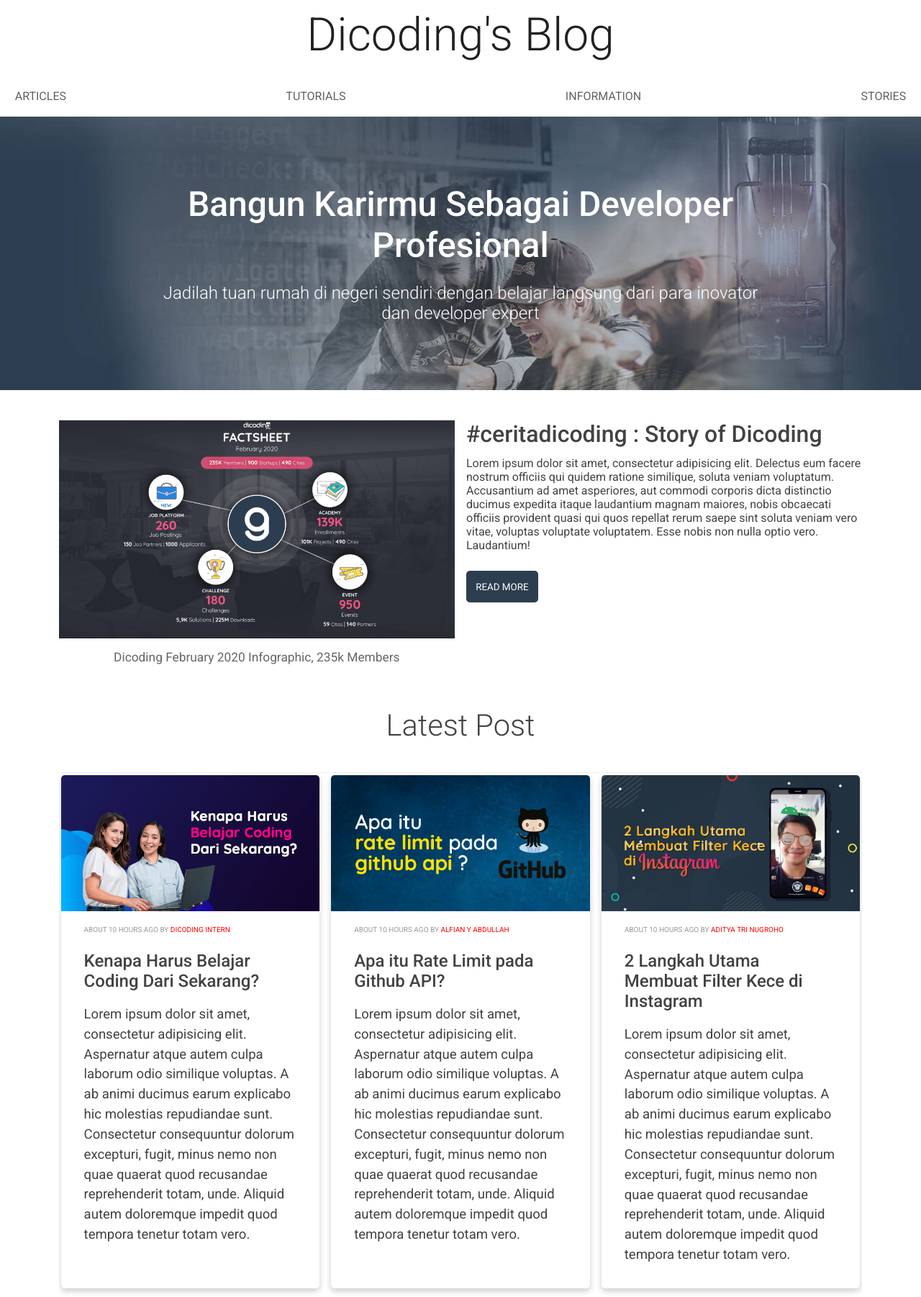
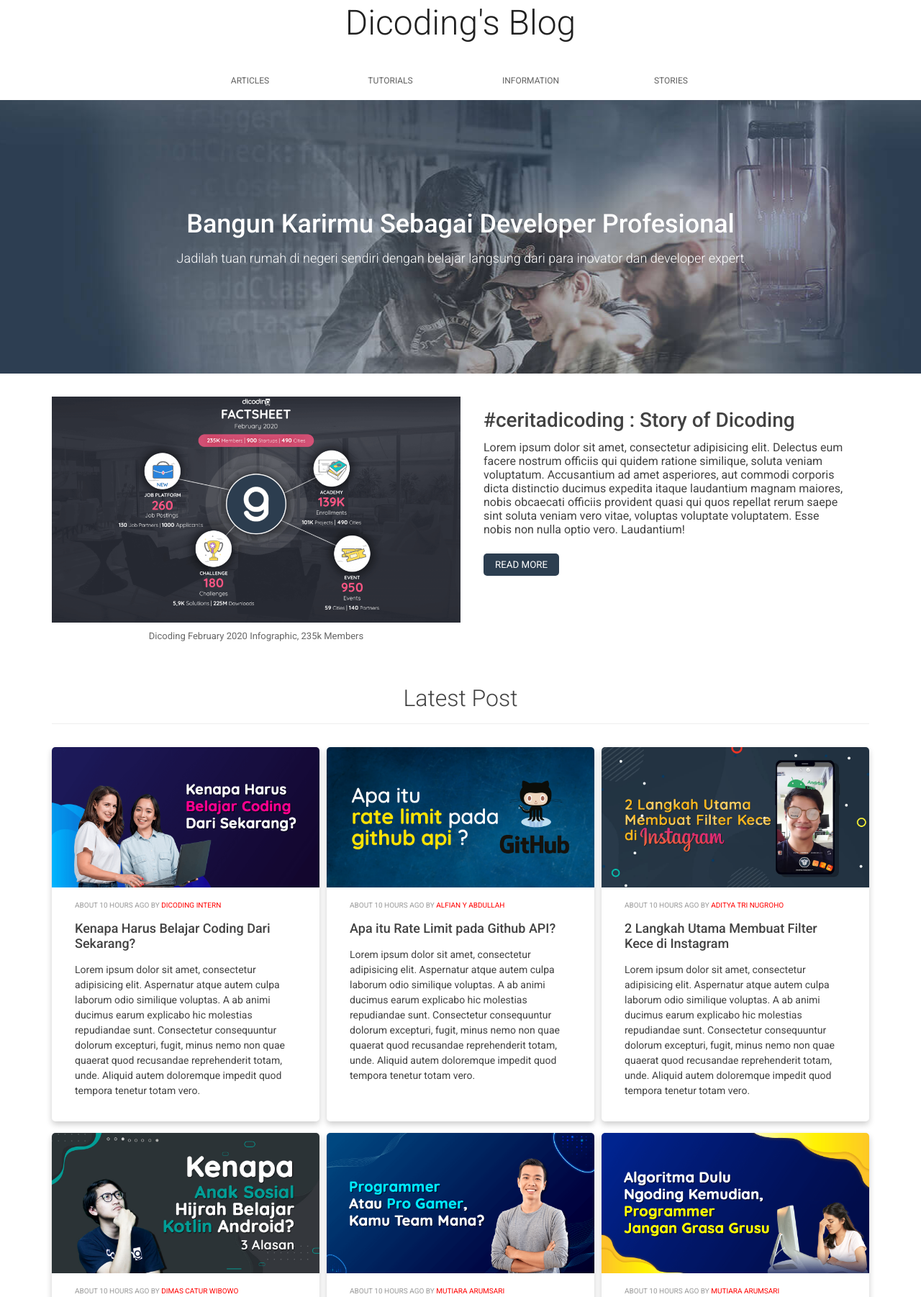
Before and after one commit to rashiop/fe-expert-class, a website built with webpack: page src/index.html in a window 1280 px wide. Shown: the part 21-1823 px from the top of the page at 72% size. Built offline with nearby package versions, Linux system fonts and the light colour scheme.

Commit message:
solution: off canvas and font responsive

```diff
--- a/src/index.html
+++ b/src/index.html
@@ -14,6 +14,7 @@
             Dicoding's Blog
         </h1>
     </div>
+    <a id="menu" class="header__menu" href="#">☰</a>
 </header>
 <nav id="drawer" class="nav">
     <ul class="nav__list">
--- a/src/index.js
+++ b/src/index.js
@@ -1,2 +1,20 @@
 import './styles/main.css';
 import './styles/responsive.css';
+
+const menu = document.querySelector('#menu');
+const hero = document.querySelector('.hero');
+const main = document.querySelector('main');
+const drawer = document.querySelector('#drawer');
+
+menu.addEventListener('click', function (event) {
+    drawer.classList.toggle('open');
+    event.stopPropagation();
+});
+
+hero.addEventListener('click', function () {
+    drawer.classList.remove('open');
+});
+
+main.addEventListener('click', function () {
+    drawer.classList.remove('open');
+});
--- a/src/styles/main.css
+++ b/src/styles/main.css
@@ -10,7 +10,6 @@
     width: 100%;
     height: 100%;
 }
-
 
 body {
     font-family: "Roboto", sans-serif;
@@ -35,8 +34,6 @@
     margin-right: auto;
 }
 
-
-
 .header__title {
     font-weight: 300;
     font-size: 4em;
@@ -44,6 +41,15 @@
     display: inline-block;
     color: #212121;
 }
+
+.header__menu {
+    font-size: 32px;
+    margin: 10px auto;
+    display: block;
+    width: 30px;
+    text-decoration: none;
+}
+
 
 /*
  * Top level navigation
@@ -53,11 +59,11 @@
     width: 100%;
     margin-left: auto;
     margin-right: auto;
+    text-align: center;
 }
 
 .nav__list {
-    display: flex;
-    justify-content: space-between;
+    width: 100%;
     padding: 0;
     margin: 0;
 }
@@ -65,15 +71,14 @@
 .nav__item {
     box-sizing: border-box;
     display: inline-block;
-    min-height: 44px;
-    min-width: 44px;
+    width: 24%;
     text-align: center;
-    line-height: 2em;
+    line-height: 24px;
     text-transform: uppercase;
 }
 
-
 .nav a {
+    display: inline-block;
     padding: 1.3em;
     text-decoration: none;
     color: #616161;
@@ -102,19 +107,19 @@
 
 .hero__inner {
     margin: 0 auto;
-    max-width: 67%;
+    max-width: 800px;
 }
 
 .hero__title {
     color: #fff;
     font-weight: 500;
-    font-size: 3em;
+    font-size: 36px;
 }
 
 .hero__tagline {
     color: #fff;
-    margin-top: 1em;
-    font-size: 1.5em;
+    margin-top: 16px;
+    font-size: 18px;
     font-weight: 300;
 }
 
@@ -133,56 +138,50 @@
  */
 
 .content {
-    padding: 2.6em;
+    padding: 32px;
 }
 
 /*
  * headline
  */
 
-.headline {
-    width: 100%;
-}
-
 .headline__figure {
     width: 100%;
 }
 
-
 .headline__figure img {
-    width: 100%;
-}
-
-.headline__content {
     width: 100%;
 }
 
 .headline__figure figcaption {
     text-align: center;
     color: #666666;
-    font-size: 1.083em;
+    font-size: 13px;
     font-weight: 400;
-    margin-top: 0.67em;
+    margin-top: 8px;
+}
+
+.headline__content {
+    width: 100%;
+    padding: 16px 0;
 }
 
 .headline__title {
-    font-size: 2em;
+    font-size: 24px;
     font-weight: 500;
 }
 
 .headline__description {
-    font-size: 1em;
-    margin-top: 0.75em;
+    font-size: 12px;
+    margin-top: 12px;
 }
 
 .headline__button {
     font-family: "Roboto", sans-serif;
     text-transform: uppercase;
-    margin-top: 2em;
+    margin-top: 24px;
     cursor: pointer;
-    padding: 0.67em 1em;
-    min-height: 44px;
-    min-width: 44px;
+    padding: 8px 16px;
     color: white;
     border: none;
     border-radius: 5px;
@@ -192,14 +191,6 @@
 
 .headline__button:hover {
     opacity: 0.8;
-}
-
-@media(min-width: 1024px) {
-    .headline {
-        flex-direction: row;
-        align-items: flex-start;
-    }
-
 }
 
 /*
@@ -213,17 +204,25 @@
 }
 
 .latest__label {
-    font-size: 2.6em;
+    font-size: 32px;
     font-weight: lighter;
 }
 
 .latest__label::after {
     content: '';
-    margin-top: 1em;
+    margin-top: 16px;
     display: block;
     border-bottom: 1px solid #eeeeee;
 }
 
+/*
+ * post
+ */
+
+.posts {
+    margin: 32px auto auto;
+    text-align: left;
+}
 
 /*
  * post item
@@ -237,7 +236,7 @@
 }
 
 .post-item__content {
-    padding: 1.2em;
+    padding: 16px;
 }
 
 .post-item__thumbnail {
@@ -257,8 +256,8 @@
 
 .post-item__title {
     font-weight: 500;
-    font-size: 1.5em;
-    margin-top: 1em;
+    font-size: 16px;
+    margin-top: 16px;
     transition: 0.3s opacity;
 }
 
@@ -272,8 +271,8 @@
 }
 
 .post-item__description {
-    margin-top: 1em;
-    font-size: 1.16em;
+    margin-top: 16px;
+    font-size: 12px;
     line-height: 1.5em;
 }
 
@@ -296,10 +295,12 @@
 footer li {
     display: inline-block;
     margin: 0 1em;
-    font-size: 1.16em;
+    font-size: 14px;
 }
 
 footer a {
+    display: inline-block;
+    padding: 1.3em;
     text-decoration: none;
     color: #fff
 }
--- a/src/styles/responsive.css
+++ b/src/styles/responsive.css
@@ -1,47 +1,109 @@
 .posts {
     display: grid;
-    gap: 1em;
-    padding: 3px;
-    grid-template-columns: 1fr;
-    text-align: left;
-    overflow: auto;
+    grid-row-gap: 16px;
 }
 
-@media(min-width: 768px) and (max-width: 1024px) {
-  body {
-    font-size: 14px;
-  }
+@media screen and (max-width: 499px) {
+    .nav {
+        z-index: 10;
+        background-color: #fff;
+        width: 300px;
+        position: absolute;
 
-  .posts {
-    grid-template-columns: repeat(2, 1fr);
-  }
+        /* This trasform moves the drawer off canvas. */
+        -webkit-transform: translate(-300px, 0);
+        transform: translate(-300px, 0);
 
-  .post-item__content {
-    padding: 1em 2em 2em 2em;
-  }
+        /* Optionally, we animate the drawer. */
+        transition: transform 0.3s ease;
+    }
+
+    .open {
+        -webkit-transform: translate(0, 0);
+        transform: translate(0, 0);
+    }
+
+    .nav__item {
+        display: list-item;
+        border-bottom: 1px solid #E0E0E0;
+        width: 100%;
+        text-align: left;
+    }
 }
 
+@media screen and (min-width: 455px) {
+    .headline__content {
+        padding: 16px 16px;
+    }
 
-@media screen and (min-width: 1024px) {
-  .headline {
-    display: grid;
-    grid-template-columns: 1fr 1fr;
-    gap: 1em;
-  }
+    .headline__title {
+        font-size: 28px;
+    }
 
-  .posts {
-    grid-template-columns: repeat(3, 1fr);
-  }
+    .headline__description {
+        font-size: 16px;
+    }
+}
 
-  .post-item__content {
-    padding: 1em 2em 2em 2em;
-  }
+@media screen and (min-width: 500px) {
+    .header__menu {
+        display: none;
+    }
+}
 
-  main {
-    max-width: 1200px;
-  }
+@media screen and (min-width: 650px) {
+    .headline__content {
+        margin: 0 auto;
+        max-width: 650px;
+    }
 
-  body {
-    font-size: 16px;
-  }
+    .post-item__content {
+        padding: 16px 32px 32px 32px;
+    }
+
+    .post-item__title {
+        font-size: 18px;
+    }
+
+    .post-item__description {
+        font-size: 14px;
+    }
 }
+
+@media screen and (min-width: 700px) {
+    .posts {
+        display: grid;
+        grid-template-columns: 1fr 1fr;
+        grid-column-gap: 10px;
+        grid-row-gap: 16px;
+    }
+}
+
+@media screen and (min-width: 800px) {
+    .nav__list {
+        max-width: 800px;
+        margin: 0 auto;
+    }
+}
+
+@media screen and (min-width: 900px) {
+    .headline {
+        display: grid;
+        grid-template-columns: 1fr 1fr;
+    }
+
+    .headline__content {
+        padding: 16px 32px;
+    }
+
+    .posts {
+        display: grid;
+        grid-template-columns: 1fr 1fr 1fr;
+    }
+}
+
+@media screen and (min-width: 1200px) {
+    main {
+        max-width: 1200px;
+    }
+}
```
